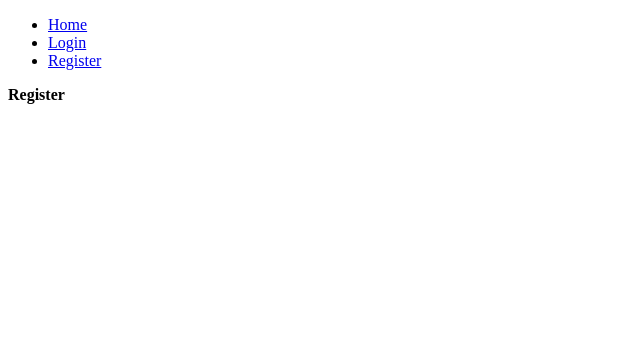
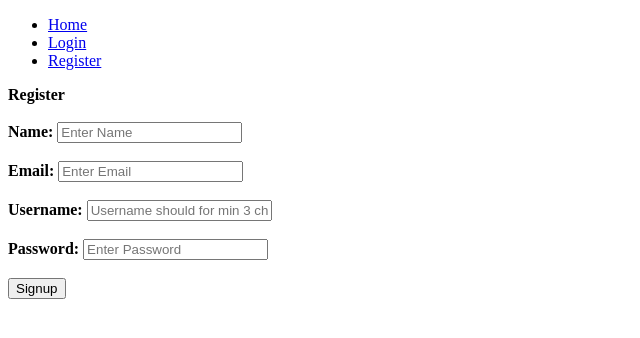
Before and after one commit to dhirendraj-cmd/openpidrive, a React (Vite) app: page /register in a window 1280 px wide. Shown: the top 338 px of the page, without its empty margins (0-640 px from the left). Built offline with nearby package versions, Linux system fonts and the light colour scheme.

Commit message:
adding forms skeleton

```diff
--- a/src/components/FileUpload.jsx
+++ b/src/components/FileUpload.jsx
@@ -23,7 +23,7 @@ const FileUpload = () => {
         })
 
         try {
-            const response = await fetch("http://localhost:8000/uploadfiles/", {
+            const response = await fetch("upload_file_api", {
                 method: 'POST',
                 body: formData,
             })
--- a/src/components/Login.jsx
+++ b/src/components/Login.jsx
@@ -8,6 +8,20 @@ const Login = () => {
             <label htmlFor="login">
                 <b>Login</b>
             </label>
+            <br/>
+            <br/>
+
+            <label htmlFor="username">
+                <b>Username: </b>
+                <input type="text" name="username" placeholder="Enter Username"/>
+            </label>
+            <br/>
+            <br/>
+
+            <label htmlFor="password">
+                <b>Password: </b>
+                <input type="password" name="password" placeholder="Enter password"/>
+            </label>
         </div>
     )
 
--- a/src/components/Register.jsx
+++ b/src/components/Register.jsx
@@ -8,6 +8,36 @@ const Register = () => {
             <label htmlFor="register">
                 <b>Register</b>
             </label>
+            <br/>
+            <br/>
+
+            <label htmlFor="name">
+                <b>Name: </b>
+                <input type="text" name="name" placeholder="Enter Name"/>
+            </label>
+            <br/>
+            <br/>
+            <label htmlFor="email">
+                <b>Email: </b>
+                <input type="email" name="email" placeholder="Enter Email"/>
+            </label>
+            <br/>
+            <br/>
+            <label htmlFor="username">
+                <b>Username: </b>
+                <input type="text" name="username" placeholder="Username should for min 3 characters"/>
+            </label>
+            <br/>
+            <br/>
+            <label htmlFor="password">
+                <b>Password: </b>
+                <input type="password" name="password" placeholder="Enter Password"/>
+            </label>
+            <br/>
+            <br/>
+
+            <button type="submit">Signup</button>
+
         </div>
     )
 
```
